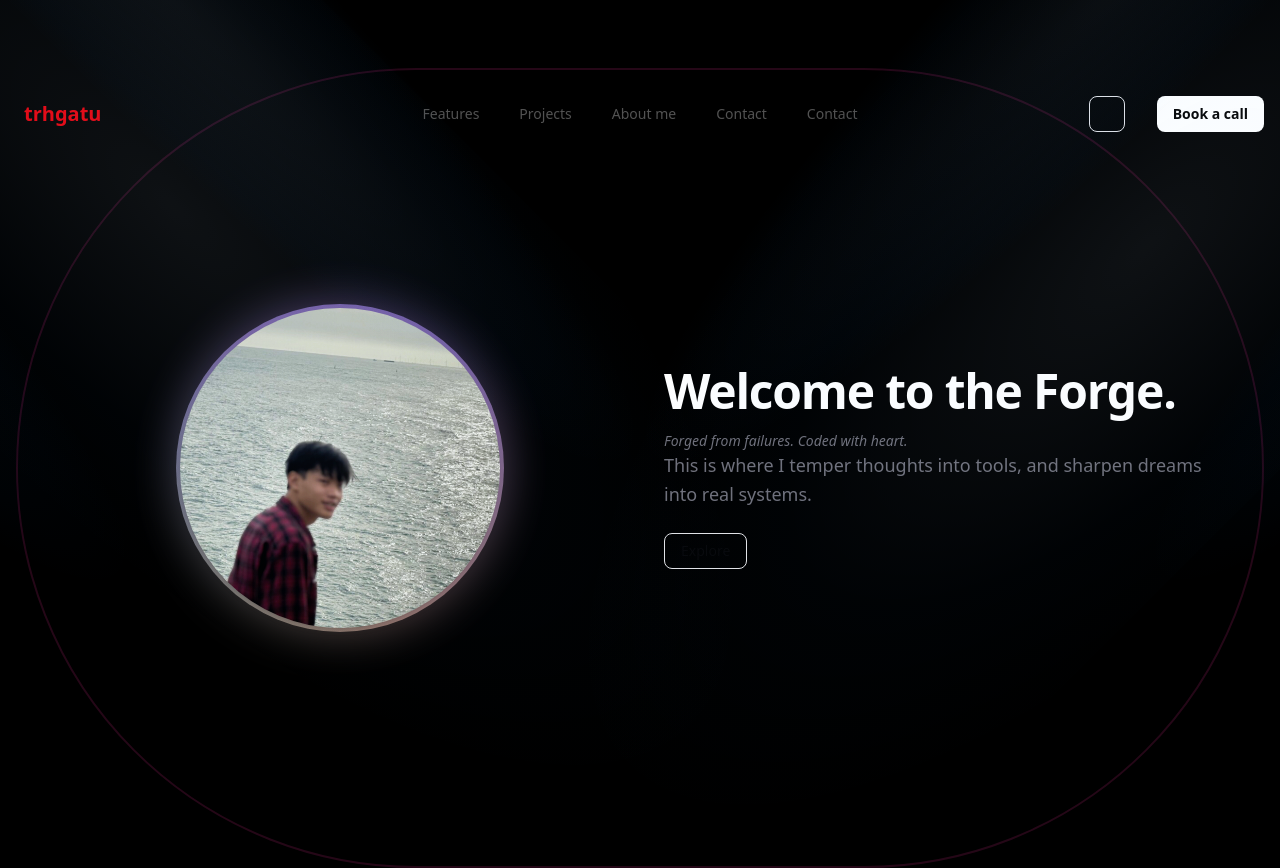
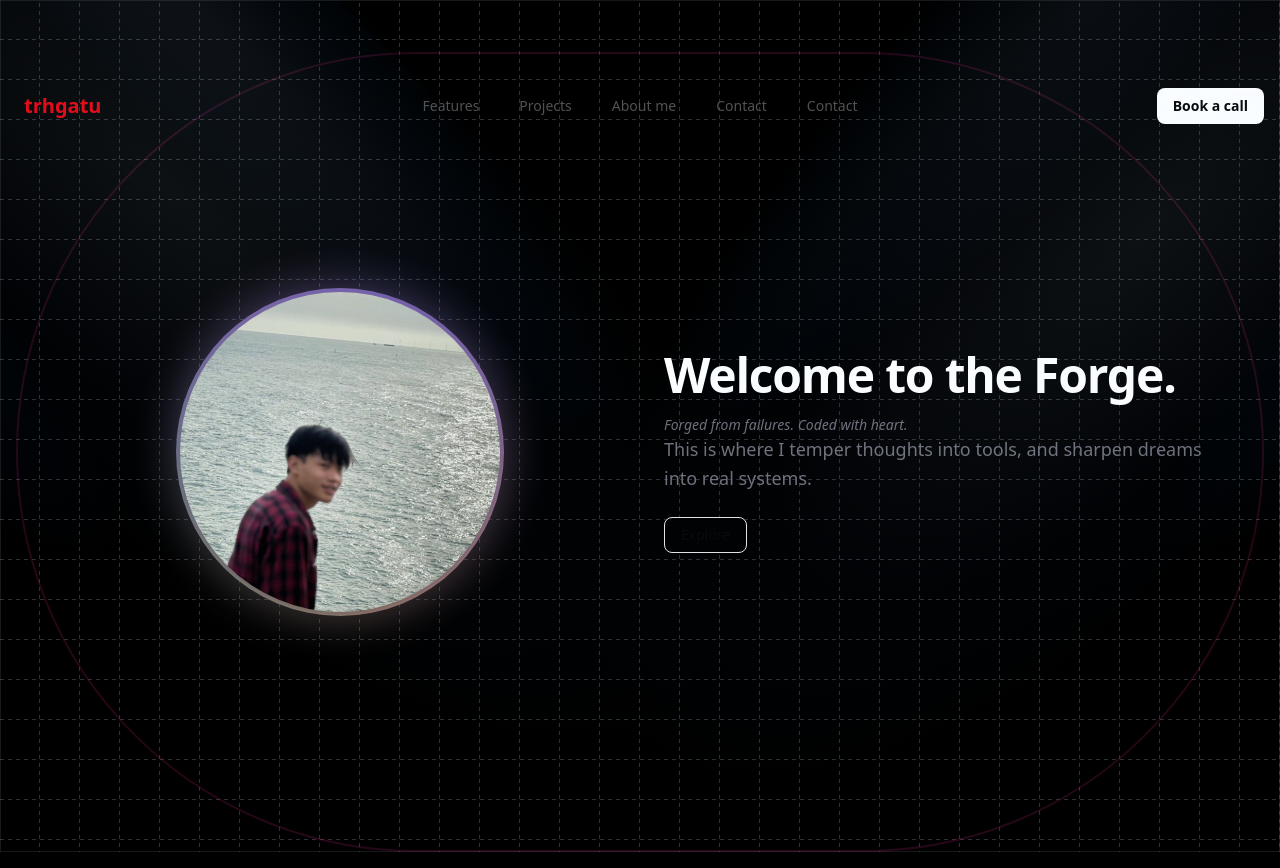
Before and after one commit to trhgatu/tao-frontend, a Next.js app: page /forge in a window 1280 px wide. Built offline with nearby package versions, Linux system fonts and the light colour scheme.

Commit message:
feat(forge): add animated grid pattern background

```diff
--- a/src/app/forge/page.tsx
+++ b/src/app/forge/page.tsx
@@ -1,9 +1,17 @@
 // src/app/forge/page.tsx
+import { AnimatedGridPattern } from '@/components/magicui/animated-grid-pattern';
 import { HeroForgeEntry } from '@/components/shared/forge/HeroForgeEntry';
 
 export default function ForgeHome() {
   return (
     <section>
+      <AnimatedGridPattern
+        maxOpacity={0.1}
+        strokeDasharray={4}
+        numSquares={30}
+        duration={2}
+        repeatDelay={0.7}
+      />
       <HeroForgeEntry />
     </section>
   );
--- /dev/null
+++ b/src/components/magicui/animated-grid-pattern.tsx
@@ -0,0 +1,154 @@
+'use client';
+
+import { motion } from 'motion/react';
+import {
+  ComponentPropsWithoutRef,
+  useEffect,
+  useId,
+  useRef,
+  useState,
+} from 'react';
+
+import { cn } from '@/lib/utils';
+
+export interface AnimatedGridPatternProps
+  extends ComponentPropsWithoutRef<'svg'> {
+  width?: number;
+  height?: number;
+  x?: number;
+  y?: number;
+  strokeDasharray?: any;
+  numSquares?: number;
+  maxOpacity?: number;
+  duration?: number;
+  repeatDelay?: number;
+}
+
+export function AnimatedGridPattern({
+  width = 40,
+  height = 40,
+  x = -1,
+  y = -1,
+  strokeDasharray = 0,
+  numSquares = 50,
+  className,
+  maxOpacity = 0.5,
+  duration = 4,
+  repeatDelay = 0.5,
+  ...props
+}: AnimatedGridPatternProps) {
+  const id = useId();
+  const containerRef = useRef(null);
+  const [dimensions, setDimensions] = useState({ width: 0, height: 0 });
+  const [squares, setSquares] = useState(() => generateSquares(numSquares));
+
+  function getPos() {
+    return [
+      Math.floor((Math.random() * dimensions.width) / width),
+      Math.floor((Math.random() * dimensions.height) / height),
+    ];
+  }
+
+  // Adjust the generateSquares function to return objects with an id, x, and y
+  function generateSquares(count: number) {
+    return Array.from({ length: count }, (_, i) => ({
+      id: i,
+      pos: getPos(),
+    }));
+  }
+
+  // Function to update a single square's position
+  const updateSquarePosition = (id: number) => {
+    setSquares((currentSquares) =>
+      currentSquares.map((sq) =>
+        sq.id === id
+          ? {
+              ...sq,
+              pos: getPos(),
+            }
+          : sq
+      )
+    );
+  };
+
+  // Update squares to animate in
+  useEffect(() => {
+    if (dimensions.width && dimensions.height) {
+      setSquares(generateSquares(numSquares));
+    }
+  }, [dimensions, numSquares]);
+
+  // Resize observer to update container dimensions
+  useEffect(() => {
+    const resizeObserver = new ResizeObserver((entries) => {
+      for (let entry of entries) {
+        setDimensions({
+          width: entry.contentRect.width,
+          height: entry.contentRect.height,
+        });
+      }
+    });
+
+    if (containerRef.current) {
+      resizeObserver.observe(containerRef.current);
+    }
+
+    return () => {
+      if (containerRef.current) {
+        resizeObserver.unobserve(containerRef.current);
+      }
+    };
+  }, [containerRef]);
+
+  return (
+    <svg
+      ref={containerRef}
+      aria-hidden="true"
+      className={cn(
+        'pointer-events-none absolute inset-0 h-full w-full fill-gray-400/30 stroke-gray-400/30',
+        className
+      )}
+      {...props}
+    >
+      <defs>
+        <pattern
+          id={id}
+          width={width}
+          height={height}
+          patternUnits="userSpaceOnUse"
+          x={x}
+          y={y}
+        >
+          <path
+            d={`M.5 ${height}V.5H${width}`}
+            fill="none"
+            strokeDasharray={strokeDasharray}
+          />
+        </pattern>
+      </defs>
+      <rect width="100%" height="100%" fill={`url(#${id})`} />
+      <svg x={x} y={y} className="overflow-visible">
+        {squares.map(({ pos: [x, y], id }, index) => (
+          <motion.rect
+            initial={{ opacity: 0 }}
+            animate={{ opacity: maxOpacity }}
+            transition={{
+              duration,
+              repeat: 1,
+              delay: index * 0.1,
+              repeatType: 'reverse',
+            }}
+            onAnimationComplete={() => updateSquarePosition(id)}
+            key={`${x}-${y}-${index}`}
+            width={width - 1}
+            height={height - 1}
+            x={x * width + 1}
+            y={y * height + 1}
+            fill="currentColor"
+            strokeWidth="0"
+          />
+        ))}
+      </svg>
+    </svg>
+  );
+}
--- a/src/components/shared/forge/ForgeNavbar.tsx
+++ b/src/components/shared/forge/ForgeNavbar.tsx
@@ -45,9 +45,6 @@
         <NavbarLogo />
         <NavItems items={navItems} />
         <div className="flex items-center gap-4">
-          <NavbarButton variant="secondary">
-            <ModeToggle />
-          </NavbarButton>
           <NavbarButton variant="primary">Book a call</NavbarButton>
         </div>
       </NavBody>
```
